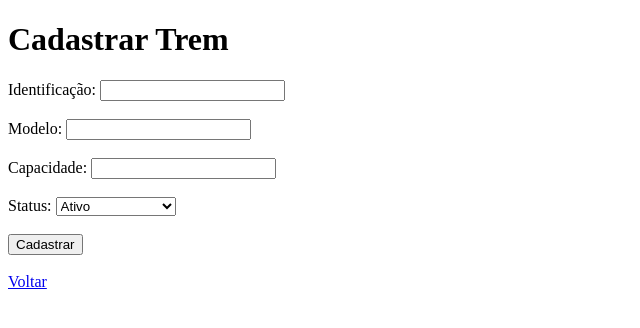
After one commit to thuanymoretti/sa_ferrorama, a PHP site: page /public/cadastrar_trens.php in a window 1280 px wide. The commit adds this page. Shown: the top 328 px of the page, without its empty margins (0-640 px from the left). Run offline with PHP 8.4, Linux system fonts and the light colour scheme.

Commit message:
add - cadastrar e editar trens

```diff
--- /dev/null
+++ b/public/cadastrar_trens.php
@@ -0,0 +1,69 @@
+<?php
+include("../infra/conexao.php");
+
+if (isset($_POST['cadastrar'])) {
+
+    $identificacao = $_POST['identificacao'];
+    $modelo = $_POST['modelo'];
+    $capacidade = $_POST['capacidade'];
+    $status = $_POST['status'];
+
+    $sql = "INSERT INTO trens (identificacao, modelo, capacidade, status)
+            VALUES ('$identificacao', '$modelo', '$capacidade', '$status')";
+
+    mysqli_query($conexao, $sql);
+
+    header("Location: crud_trens.php");
+    exit;
+}
+?>
+
+<!DOCTYPE html>
+<html lang="pt-BR">
+
+<head>
+    <meta charset="UTF-8">
+    <title>Cadastrar Trem</title>
+</head>
+
+<body>
+
+    <h1>Cadastrar Trem</h1>
+
+    <form method="POST">
+
+        <label>Identificação:</label>
+        <input type="text" name="identificacao" required>
+
+        <br><br>
+
+        <label>Modelo:</label>
+        <input type="text" name="modelo" required>
+
+        <br><br>
+
+        <label>Capacidade:</label>
+        <input type="number" name="capacidade" required>
+
+        <br><br>
+
+        <label>Status:</label>
+        <select name="status" required>
+            <option value="Ativo">Ativo</option>
+            <option value="Inativo">Inativo</option>
+            <option value="Em Manutenção">Em Manutenção</option>
+        </select>
+
+        <br><br>
+
+        <button type="submit" name="cadastrar">Cadastrar</button>
+
+    </form>
+
+    <br>
+
+    <a href="crud_trens.php">Voltar</a>
+
+</body>
+
+</html>
```
Also changed, not shown: public/crud_trens.php (+15 -1 lines), public/editar_trens.php (added, +95 -0 lines).
